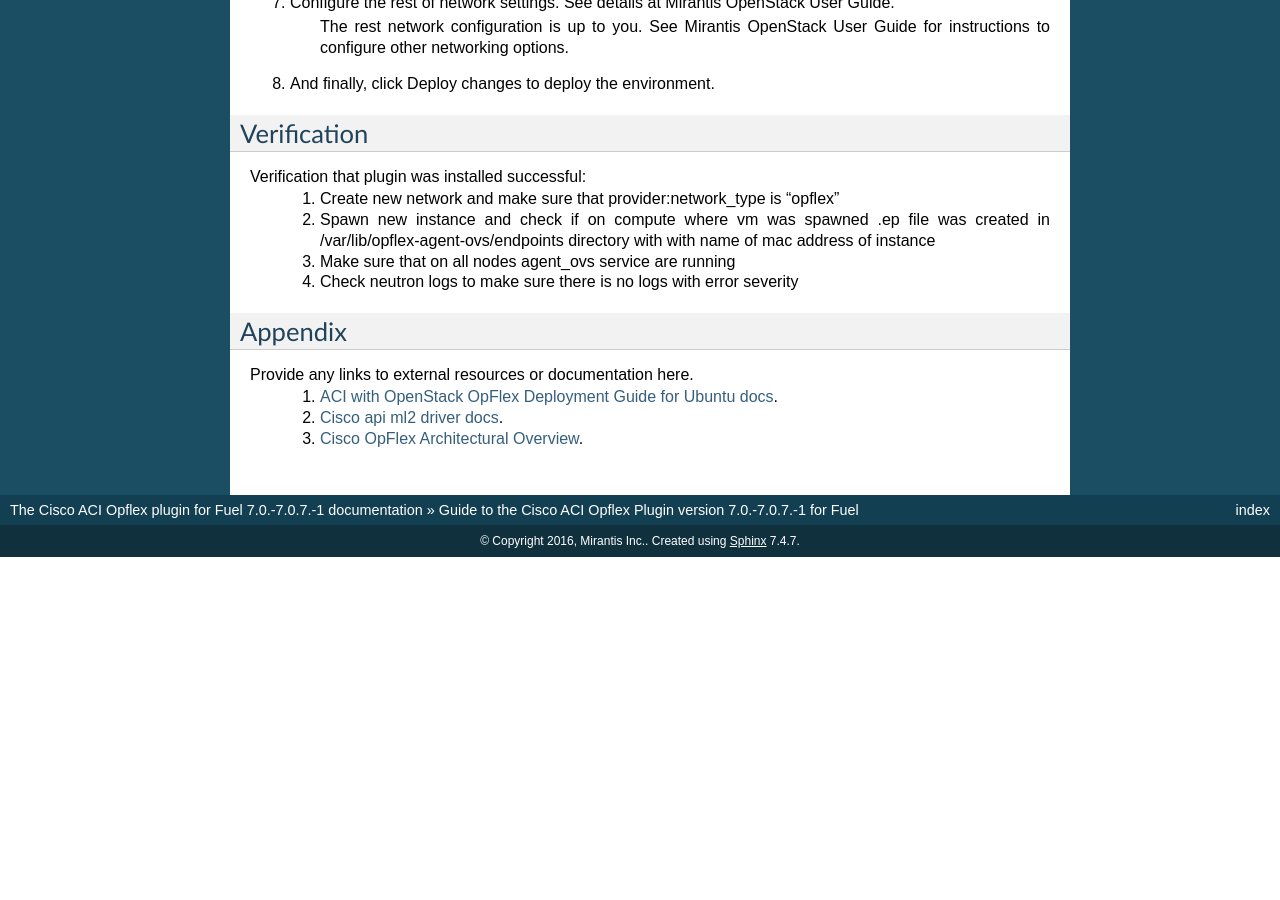
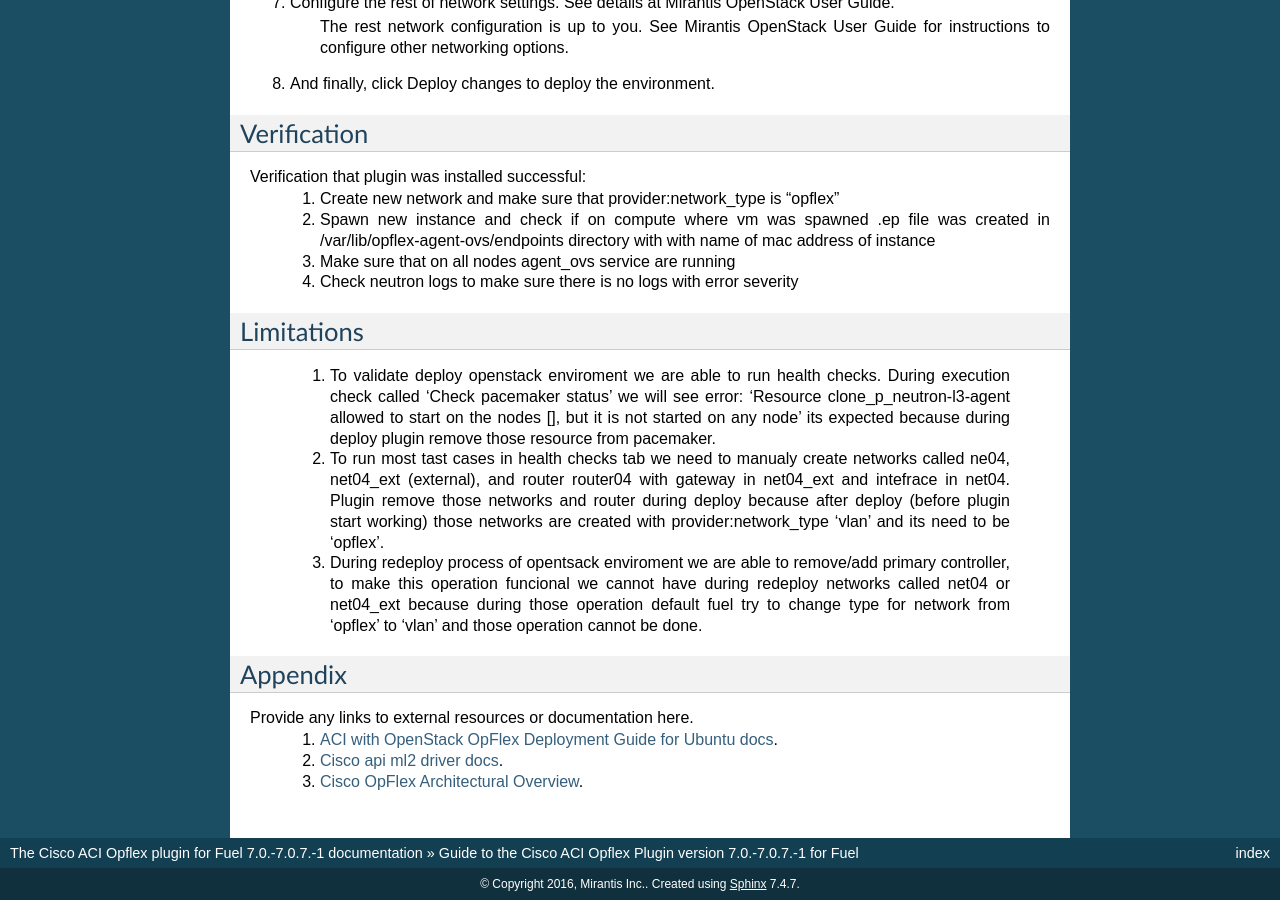
Before and after one commit to noironetworks/fuel_aci_opflex, a Sphinx documentation site: the page built from doc/source/user_docs.rst, in a window 1280 px wide and 900 px high, scrolled down 6231 px. Built offline with Sphinx 7.4.7, drawn with Linux system fonts in a browser that asks for light colours; before the commit the page ends 6788 px from its top, so only the background shows below that.

Commit message:
add Limitations to documentation

```diff
--- a/doc/source/user_docs.rst
+++ b/doc/source/user_docs.rst
@@ -159,6 +159,13 @@
   #. Make sure that on all nodes agent_ovs service are running
   #. Check neutron logs to make sure there is no logs with error severity
 
+Limitations
+===========
+   #. To validate deploy openstack enviroment we are able to run health checks. During execution check called 'Check pacemaker status' we will see error: 'Resource clone_p_neutron-l3-agent allowed to start on the nodes [], but it is not started on any node' its expected because during deploy plugin remove those resource from pacemaker.
+   #. To run most tast cases in health checks tab we need to manualy create networks called ne04, net04_ext (external), and router router04 with gateway in net04_ext and intefrace in net04. Plugin remove those networks and router during deploy because after deploy (before plugin start working) those networks are created with provider:network_type 'vlan' and its need to be 'opflex'.
+   #. During redeploy process of opentsack enviroment we are able to remove/add primary controller, to make this operation funcional we cannot have during redeploy networks called net04 or net04_ext because during those operation default fuel try to change type for network from 'opflex' to 'vlan' and those operation cannot be done.
+
+
 Appendix
 ========
 
```
